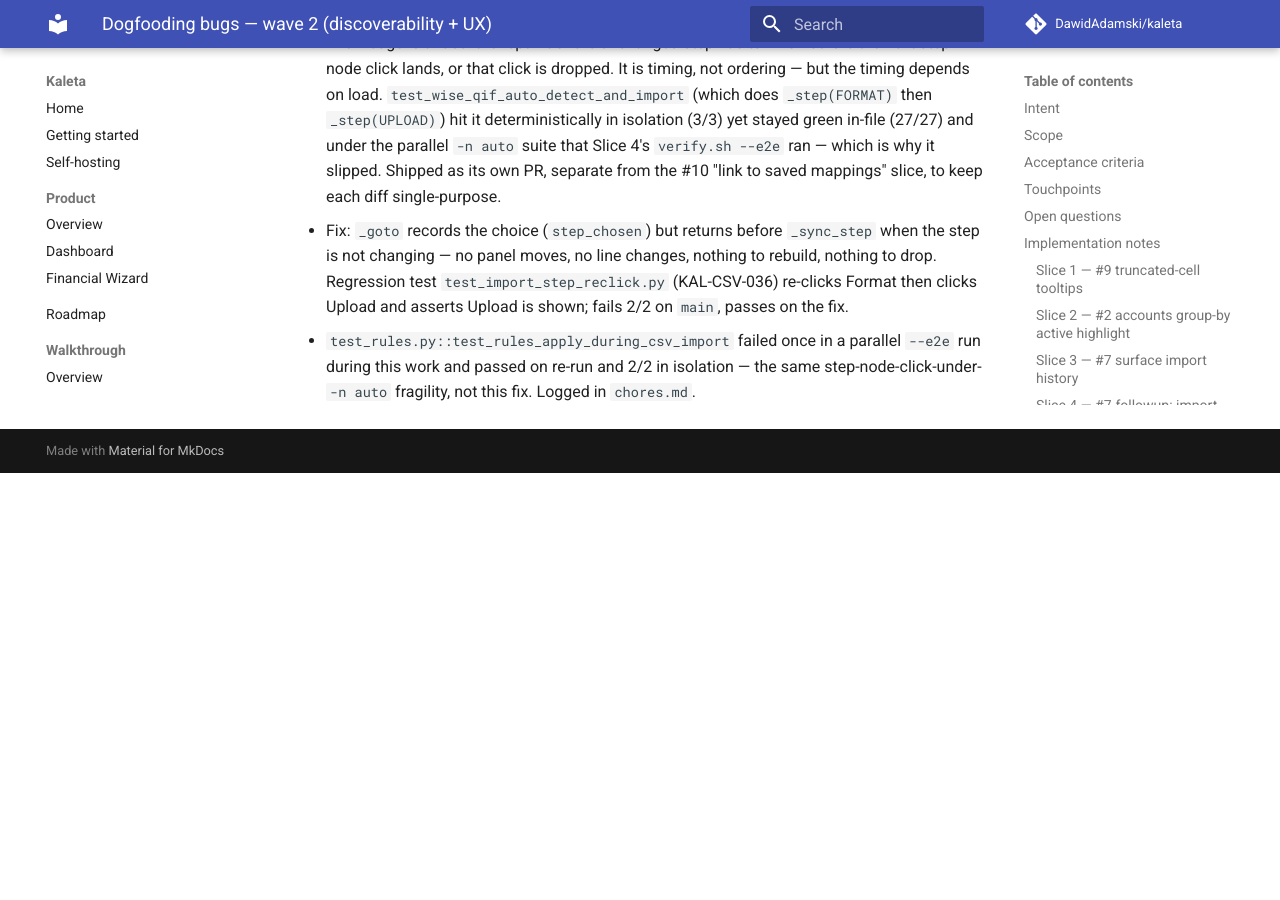
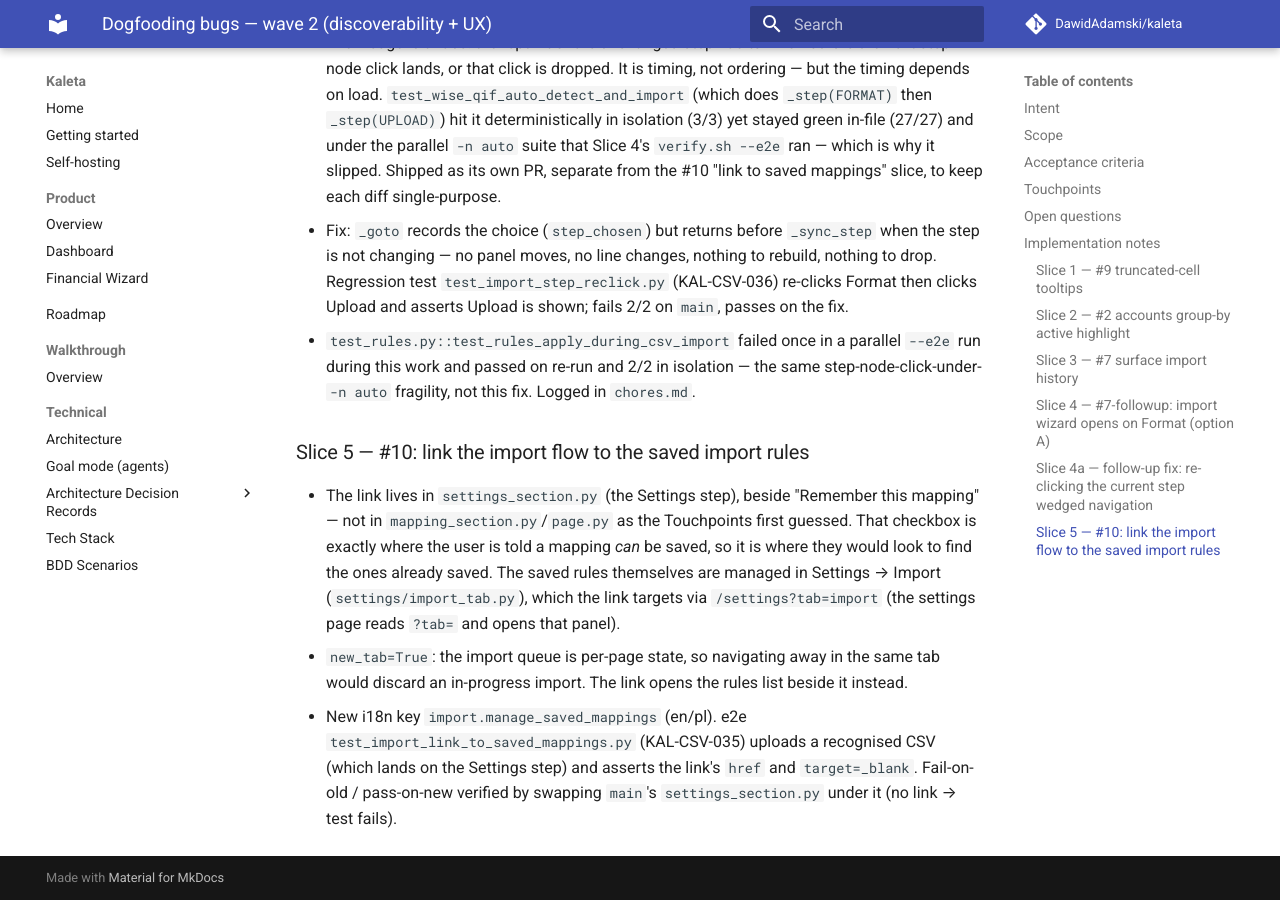
Before and after one commit to DawidAdamski/kaleta, an MkDocs documentation site: the page built from docs/plans/dogfooding-bugs-wave-2.md, in a window 1280 px wide and 900 px high, scrolled down 5145 px. Built offline with MkDocs 1.6.1 and Material for MkDocs 9.7.7, drawn with Linux system fonts in a browser that asks for light colours; comment, search, counter and statistics services are not loaded; before the commit the page ends 5618 px from its top, so only the background shows below that.

Commit message:
docs(plan): record slice 5 (#10) — link in settings step, new tab
Co-Authored-By: Claude Opus 4.8 <noreply@anthropic.com>

```diff
--- a/docs/plans/dogfooding-bugs-wave-2.md
+++ b/docs/plans/dogfooding-bugs-wave-2.md
@@ -217,3 +217,20 @@ _(filled per slice)_
   `--e2e` run during this work and passed on re-run and 2/2 in isolation — the
   same step-node-click-under-`-n auto` fragility, not this fix. Logged in
   `chores.md`.
+
+### Slice 5 — #10: link the import flow to the saved import rules
+- The link lives in `settings_section.py` (the Settings step), beside
+  "Remember this mapping" — not in `mapping_section.py`/`page.py` as the
+  Touchpoints first guessed. That checkbox is exactly where the user is told a
+  mapping *can* be saved, so it is where they would look to find the ones
+  already saved. The saved rules themselves are managed in Settings → Import
+  (`settings/import_tab.py`), which the link targets via `/settings?tab=import`
+  (the settings page reads `?tab=` and opens that panel).
+- `new_tab=True`: the import queue is per-page state, so navigating away in the
+  same tab would discard an in-progress import. The link opens the rules list
+  beside it instead.
+- New i18n key `import.manage_saved_mappings` (en/pl). e2e
+  `test_import_link_to_saved_mappings.py` (KAL-CSV-035) uploads a recognised
+  CSV (which lands on the Settings step) and asserts the link's `href` and
+  `target=_blank`. Fail-on-old / pass-on-new verified by swapping `main`'s
+  `settings_section.py` under it (no link → test fails).
```
